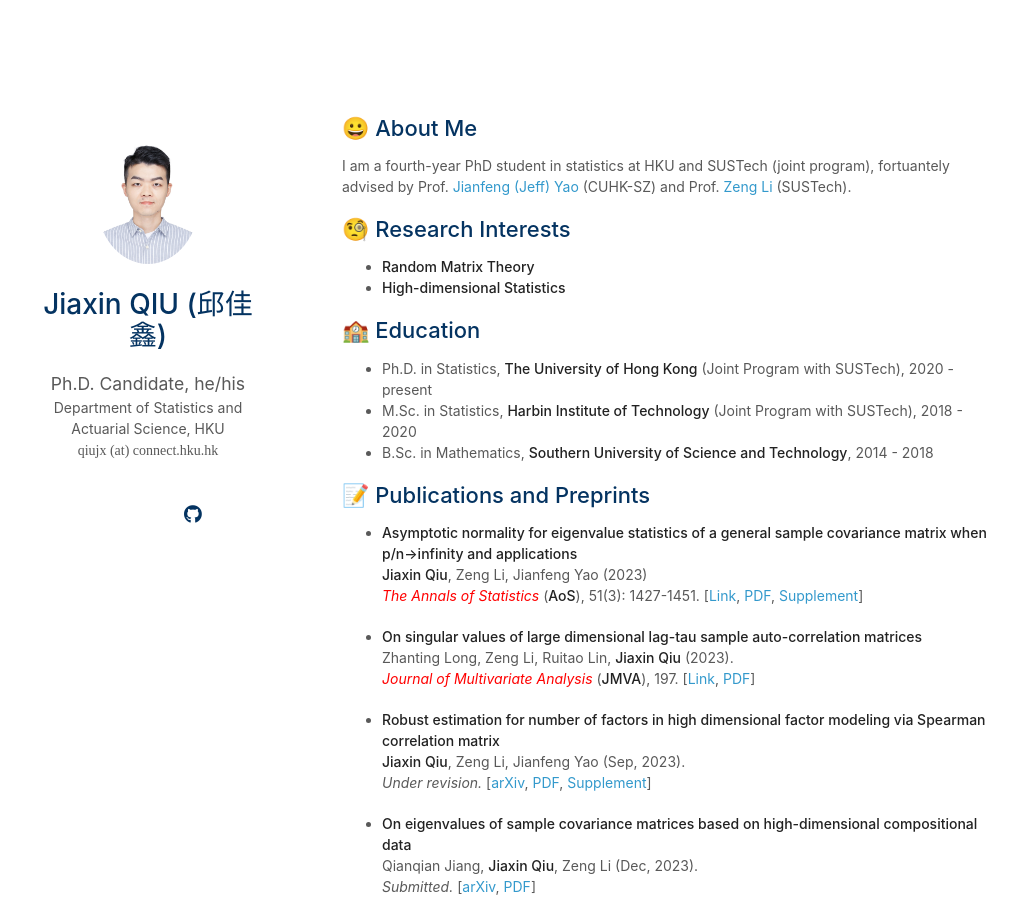
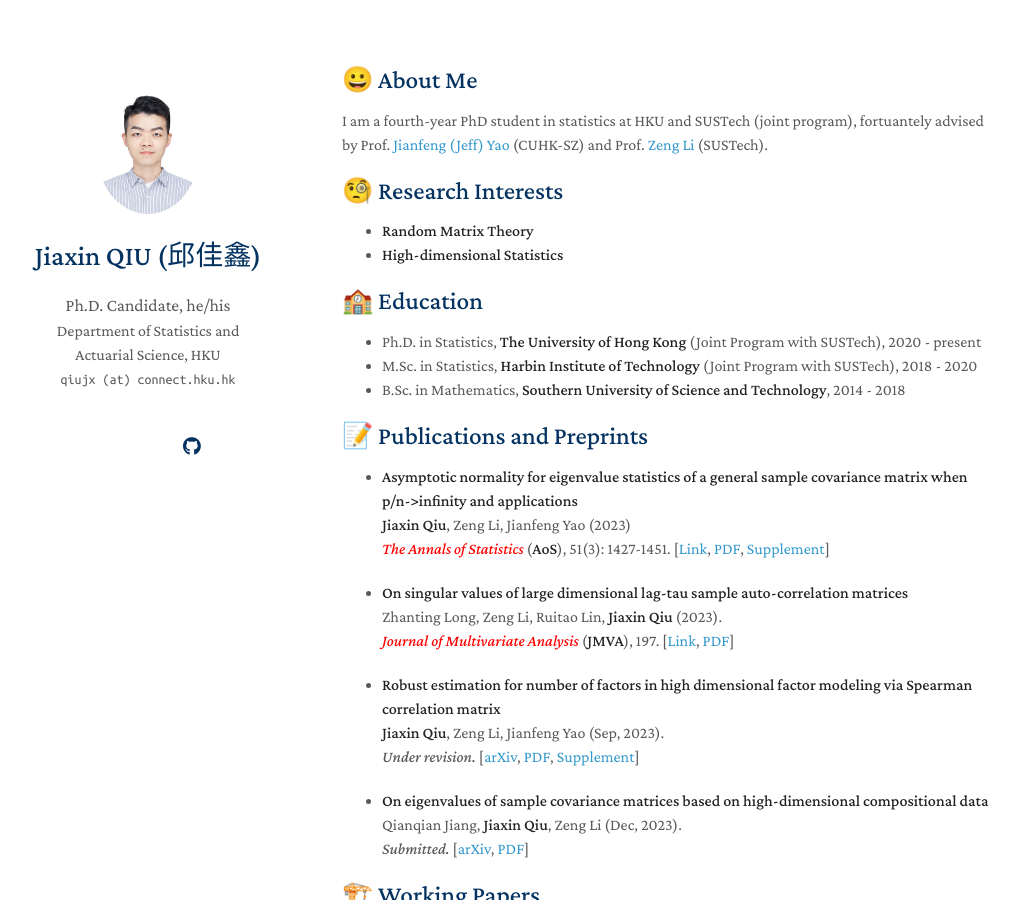
Before and after one commit to jxqiu77/jxqiu77.github.io, a Jekyll site: the page built from index.md, in a window 1280 px wide and 900 px high. Shown: the whole window, without its empty margins (128-1147 px from the left). Built offline with Jekyll 4.4.1, drawn with Linux system fonts in a browser that asks for light colours; nearby versions of some CDN libraries; a style sheet for code colours, icons or effects is not loaded; our own code applies the rules of GitHub Pages for plain Markdown files.

Commit message:
Update _config.yml

```diff
--- a/_config.yml
+++ b/_config.yml
@@ -37,8 +37,8 @@ auto_dark_mode: true
 
 # Font
 # You can use this option to choose between Serif or Sans Serif fonts.
-# font: "Serif"
-font: "Sans Serif"
+font: "Serif"
+# font: "Sans Serif"
 
 # Google Analytics ID
 # Please remove this if you don't use Google Analytics
```
